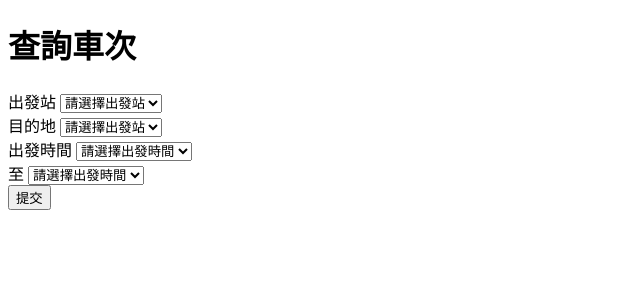
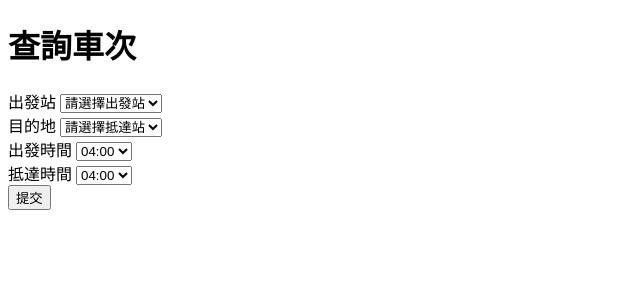
Before and after one commit to 1122-Database-System-Final-Project/DBMSTR, a Flask app: page /search_train in a window 1280 px wide. Shown: the top 300 px of the page, without its empty margins (0-640 px from the left). Run offline with Flask 3, Linux system fonts and the light colour scheme.

Commit message:
fix search function

```diff
--- a/app.py
+++ b/app.py
@@ -280,10 +280,10 @@ def confirm_delete_order():
 @app.route('/search_train', methods=['GET','POST'])
 def search_train():
     if request.method == 'POST':
-        departure = "%" + request.form.get('departure') + "%"
-        destination = "%" + request.form.get('destination') + "%"
-        departure_time_1 = request.form.get('departure_time1') + ":00"
-        departure_time_2 = request.form.get('departure_time2') + ":00"
+        departure = request.form.get('departure')
+        destination = request.form.get('destination')
+        departure_time_1 = request.form.get('departure_time1')
+        departure_time_2 = request.form.get('departure_time2')
 
         if not departure or not destination or not departure_time_1 or not departure_time_2:
             return jsonify({'error': 'Missing parameters'}), 400
--- a/modules/search_train.py
+++ b/modules/search_train.py
@@ -1,14 +1,17 @@
 import sqlite3
+import os
 from datetime import datetime
 
-db = "../database/database.db"
+BASE_DIRECTORY = os.path.abspath(os.path.dirname(__file__))
+db = os.path.join(BASE_DIRECTORY, '../database/database.db')
 
 search_query = """
-SELECT sb1.train_id, sb1.departure_time, sb2.arrival_time
+SELECT sb1.train_id, train_type, sb1.departure_time, sb2.arrival_time, s1.station_name, s2.station_name
 FROM stopped_by sb1
 JOIN stopped_by sb2 ON sb1.train_id = sb2.train_id
 JOIN station s1 ON sb1.station_id = s1.station_id
 JOIN station s2 ON sb2.station_id = s2.station_id
+JOIN train ON sb1.train_id = train.train_id
 WHERE trim(s1.station_name) = ?
   AND trim(s2.station_name) = ?
   AND trim(sb1.departure_time) BETWEEN ? AND ?
@@ -24,7 +27,9 @@ def train_query(departure, destination, time1, time2):
         result = cursor.fetchall()
         cursor.close()
         conn.close()
+        if not result:
+            result = [(000, 'No result', time1, time2, departure, destination)]
         return result
     except sqlite3.Error as e:
-        print("SQL error: ", e)
-        return None
+        result = [(000, '測試', '00:00:00', '00:00:00', 'SQL error', e)]
+        return result
--- a/templates/search_train.html
+++ b/templates/search_train.html
@@ -58,7 +58,7 @@
 
         <label for="destination">目的地</label>
         <select id="destination" name="destination" required>
-            <option value="">請選擇出發站</option>
+            <option value="">請選擇抵達站</option>
             <option value="八堵">八堵</option>
             <option value="七堵">七堵</option>
             <option value="汐止">汐止</option>
@@ -108,78 +108,76 @@
 
         <label for="departure_time1">出發時間</label>
         <select id="departure_time1" name="departure_time1" required>
-            <option value="">請選擇出發時間</option>
-            <option value="04:00">04:00</option>
-            <option value="04:30">04:30</option>
-            <option value="05:00">05:00</option>
-            <option value="05:30">05:30</option>
-            <option value="06:00">06:00</option>
-            <option value="06:30">06:30</option>
-            <option value="07:00">07:00</option>
-            <option value="07:30">07:30</option>
-            <option value="08:00">08:00</option>
-            <option value="08:30">08:30</option>
-            <option value="09:00">09:00</option>
-            <option value="09:30">09:30</option>
-            <option value="10:00">10:00</option>
-            <option value="10:30">10:30</option>
-            <option value="11:00">11:00</option>
-            <option value="11:30">11:30</option>
-            <option value="12:00">12:00</option>
-            <option value="12:30">12:30</option>
-            <option value="13:00">13:00</option>
-            <option value="13:30">13:30</option>
-            <option value="14:00">14:00</option>
-            <option value="14:30">14:30</option>
-            <option value="15:00">15:00</option>
-            <option value="15:30">15:30</option>
-            <option value="16:00">16:00</option>
-            <option value="16:30">16:30</option>
-            <option value="17:00">17:00</option>
-            <option value="17:30">17:30</option>
-            <option value="18:00">18:00</option>
-            <option value="18:30">18:30</option>
-            <option value="19:00">19:00</option>
-            <option value="19:30">19:30</option>
-            <option value="20:00">20:00</option>
+            <option value="04:00:00">04:00</option>
+            <option value="04:30:00">04:30</option>
+            <option value="05:00:00">05:00</option>
+            <option value="05:30:00">05:30</option>
+            <option value="06:00:00">06:00</option>
+            <option value="06:30:00">06:30</option>
+            <option value="07:00:00">07:00</option>
+            <option value="07:30:00">07:30</option>
+            <option value="08:00:00">08:00</option>
+            <option value="08:30:00">08:30</option>
+            <option value="09:00:00">09:00</option>
+            <option value="09:30:00">09:30</option>
+            <option value="10:00:00">10:00</option>
+            <option value="10:30:00">10:30</option>
+            <option value="11:00:00">11:00</option>
+            <option value="11:30:00">11:30</option>
+            <option value="12:00:00">12:00</option>
+            <option value="12:30:00">12:30</option>
+            <option value="13:00:00">13:00</option>
+            <option value="13:30:00">13:30</option>
+            <option value="14:00:00">14:00</option>
+            <option value="14:30:00">14:30</option>
+            <option value="15:00:00">15:00</option>
+            <option value="15:30:00">15:30</option>
+            <option value="16:00:00">16:00</option>
+            <option value="16:30:00">16:30</option>
+            <option value="17:00:00">17:00</option>
+            <option value="17:30:00">17:30</option>
+            <option value="18:00:00">18:00</option>
+            <option value="18:30:00">18:30</option>
+            <option value="19:00:00">19:00</option>
+            <option value="19:30:00">19:30</option>
+            <option value="20:00:00">20:00</option>
         </select><br>
 
-        <label for="departure_time2">至</label>
+        <label for="departure_time2">抵達時間</label>
         <select id="departure_time2" name="departure_time2" required><br>
-            <option value="">請選擇出發時間</option>
-            <option value="04:00">04:00</option>
-            <option value="04:30">04:30</option>
-            <option value="05:00">05:00</option>
-            <option value="05:30">05:30</option>
-            <option value="06:00">06:00</option>
-            <option value="06:30">06:30</option>
-            <option value="07:00">07:00</option>
-            <option value="07:30">07:30</option>
-            <option value="08:00">08:00</option>
-            <option value="08:30">08:30</option>
-            <option value="09:00">09:00</option>
-            <option value="09:30">09:30</option>
-            <option value="10:00">10:00</option>
-            <option value="10:30">10:30</option>
-            <option value="11:00">11:00</option>
-            <option value="11:30">11:30</option>
-            <option value="12:00">12:00</option>
-            <option value="12:30">12:30</option>
-            <option value="13:00">13:00</option>
-            <option value="13:30">13:30</option>
-            <option value="14:00">14:00</option>
-            <option value="14:30">14:30</option>
-            <option value="15:00">15:00</option>
-            <option value="15:30">15:30</option>
-            <option value="16:00">16:00</option>
-            <option value="16:30">16:30</option>
-            <option value="17:00">17:00</option>
-            <option value="17:30">17:30</option>
-            <option value="18:00">18:00</option>
-            <option value="18:30">18:30</option>
-            <option value="19:00">19:00</option>
-            <option value="19:30">19:30</option>
-            <option value="20:00">20:00</option>
+            <option value="04:00:00">04:00</option>
+            <option value="04:30:00">04:30</option>
+            <option value="05:00:00">05:00</option>
+            <option value="05:30:00">05:30</option>
+            <option value="06:00:00">06:00</option>
+            <option value="06:30:00">06:30</option>
+            <option value="07:00:00">07:00</option>
+            <option value="07:30:00">07:30</option>
+            <option value="08:00:00">08:00</option>
+            <option value="08:30:00">08:30</option>
+            <option value="09:00:00">09:00</option>
+            <option value="09:30:00">09:30</option>
+            <option value="10:00:00">10:00</option>
+            <option value="10:30:00">10:30</option>
+            <option value="11:00:00">11:00</option>
+            <option value="11:30:00">11:30</option>
+            <option value="12:00:00">12:00</option>
+            <option value="12:30:00">12:30</option>
+            <option value="13:00:00">13:00</option>
+            <option value="13:30:00">13:30</option>
+            <option value="14:00:00">14:00</option>
+            <option value="14:30:00">14:30</option>
+            <option value="15:00:00">15:00</option>
+            <option value="15:30:00">15:30</option>
+            <option value="16:00:00">16:00</option>
+            <option value="16:30:00">16:30</option>
+            <option value="17:00:00">17:00</option>
+            <option value="17:30:00">17:30</option>
+            <option value="18:00:00">18:00</option>
+            <option value="18:30:00">18:30</option>
+            <option value="19:00:00">19:00</option>
+            <option value="19:30:00">19:30</option>
+            <option value="20:00:00">20:00</option>
         </select><br>
 
         <input type="submit" value="提交">
```
Also changed, not shown: templates/search_train_result.html (+6 -8 lines).
